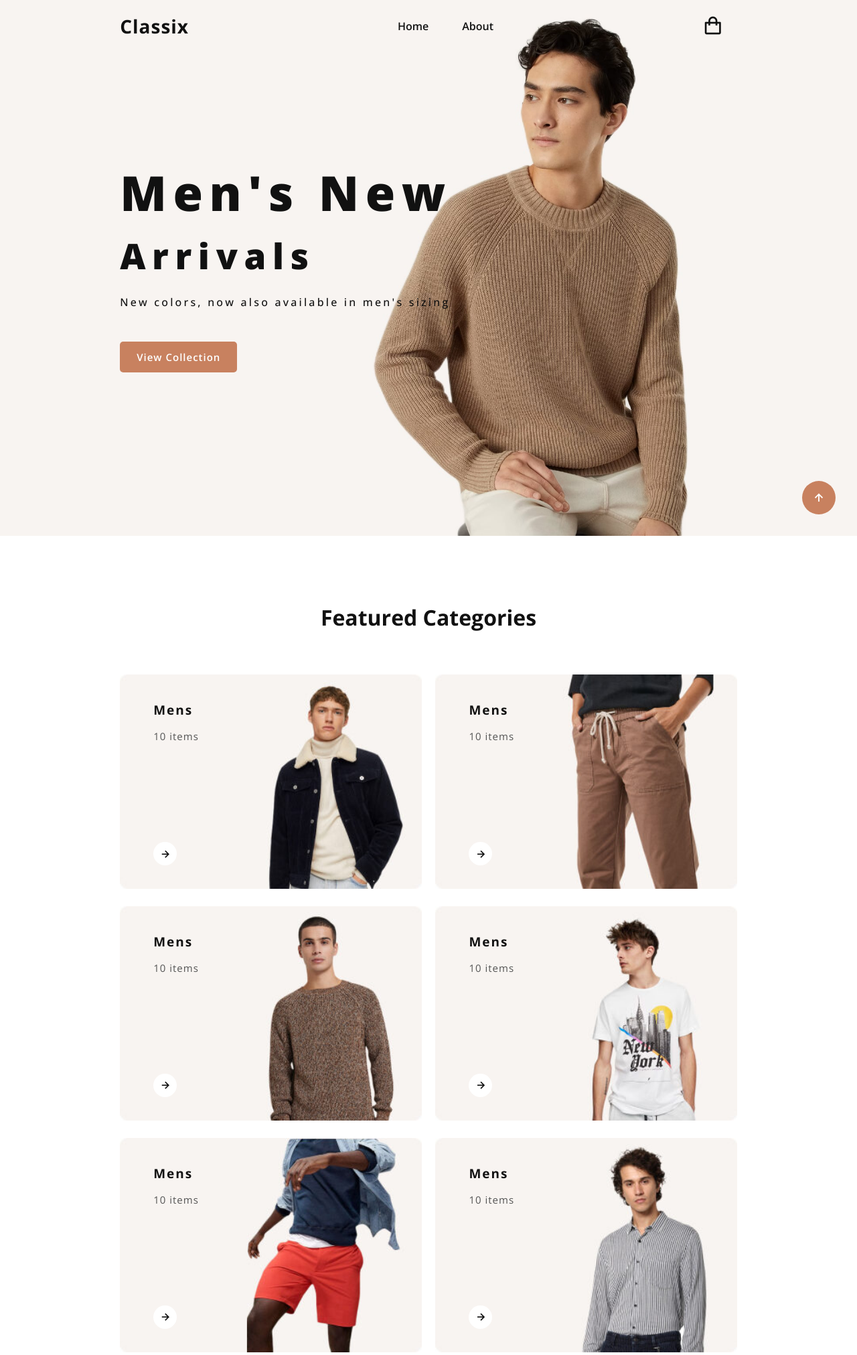
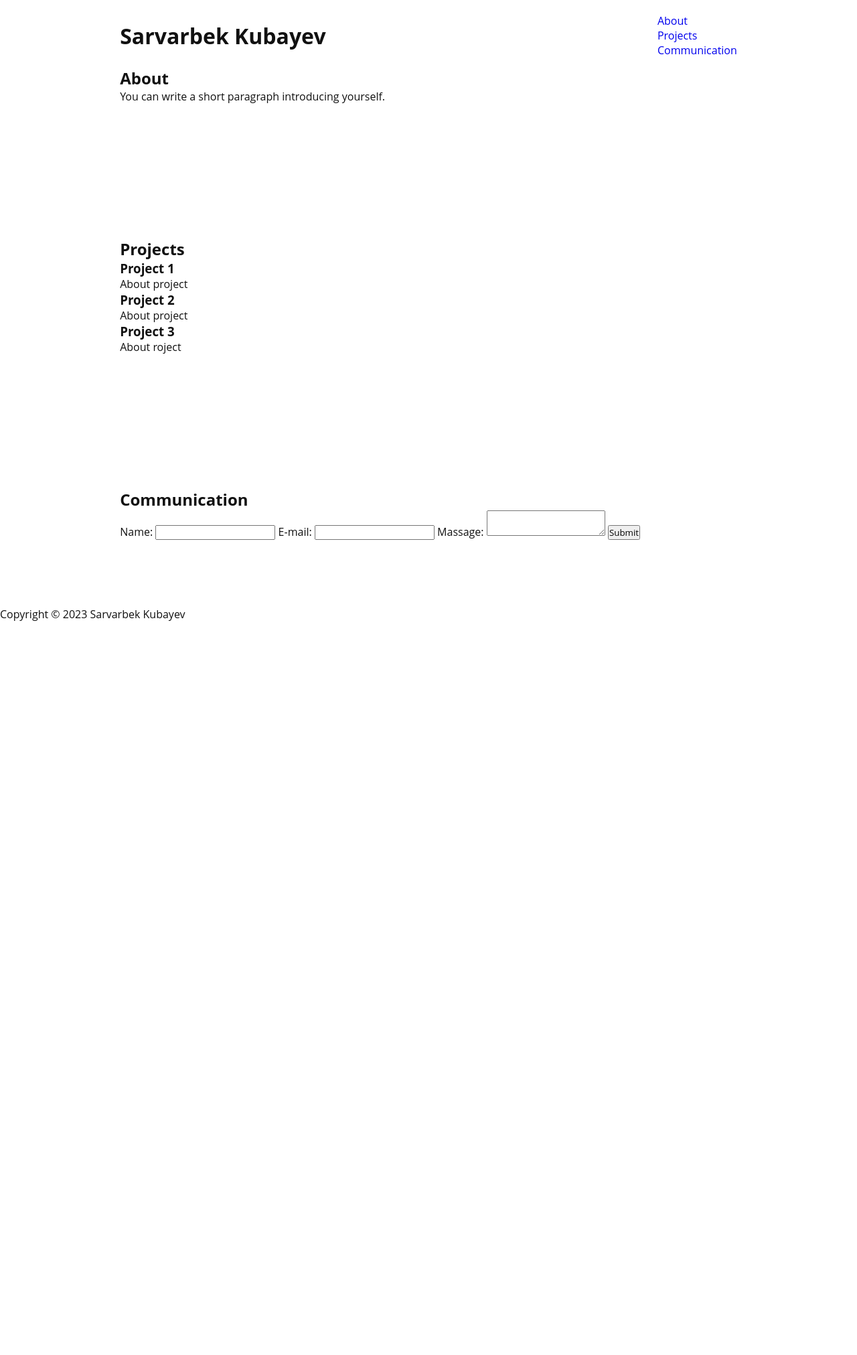
Before and after one commit to KubayevSarvarbek/Django_Template, a Django app: page / in a window 1280 px wide. Shown: the top 2023 px of the page at 67% size. After the commit the page ends 927 px from the top, so only its background shows below. Run offline with Django 4.2, Linux system fonts and the light colour scheme.

Commit message:
Update home.html

```diff
--- a/templates/home.html
+++ b/templates/home.html
@@ -1,255 +1,66 @@
-{% load static %}
 <!DOCTYPE html>
-<html lang="en">
+<html>
 <head>
-    <meta charset="UTF-8">
-    <meta http-equiv="X-UA-Compatible" content="IE=edge">
-    <meta name="viewport" content="width=device-width, initial-scale=1.0">
-    <title>NewApp</title>
-    <link rel="stylesheet" href="{% static 'css/home.css' %}">
-
-    <link rel="stylesheet"
-  href="https://unpkg.com/boxicons@latest/css/boxicons.min.css">
-
-  <link rel="preconnect" href="https://fonts.googleapis.com">
-  <link rel="preconnect" href="https://fonts.gstatic.com" crossorigin>
-  <link href="https://fonts.googleapis.com/css2?family=Open+Sans:wght@300;400;500;600;700;800&display=swap" rel="stylesheet">
+ <title>Portfolio</title>
+ <meta charset="utf-8">
+ <meta name="viewport" content="width=device-width, initial-scale=1.0">
+ <link rel="stylesheet" type="text/css" href="home.css">
 </head>
 <body>
+ <header>
+  <h1>Sarvarbek Kubayev</h1>
+  <nav>
+   <ul>
+    <li><a href="#about">About</a></li>
+    <li><a href="#projects">Projects</a></li>
+    <li><a href="#communication">Communication</a></li>
+   </ul>
+  </nav>
+ </header>
 
-    <header>
-		<a href="#" class="logo">Classix</a>
+ <main>
+  <section id="about">
+   <h2>About</h2>
+   <p>You can write a short paragraph introducing yourself.</p>
+  </section>
 
-		<ul class="navlist">
-			<li><a href="{% url 'home' %}">Home</a></li>
-			<li><a href="{% url 'about' %}">About</a></li>
-		</ul>
+  <section id="projects">
+   <h2>Projects</h2>
+   <ul>
+    <li>
+     <h3>Project 1</h3>
+     <p>About project</p>
+    </li>
+    <li>
+     <h3>Project 2</h3>
+     <p>About project</p>
+    </li>
+    <li>
+     <h3>Project 3</h3>
+     <p>About roject</p>
+    </li>
+   </ul>
+  </section>
 
-		<div class="header-icons">
-			<a href="#"><i class='bx bx-shopping-bag'></i></a>
-			<div class="bx bx-menu" id="menu-icon"></div>
-		</div>
-	</header>
+  <section id="communication">
+   <h2>Communication</h2>
+   <form>
+    <label for="name">Name:</label>
+    <input type="text" id="name" name="name" required>
 
-	<!----home--->
-	<section class="home" id="home">
-		<div class="home-text">
-			<h1>Men's New <br><span>Arrivals</span></h1>
-			<p>New colors, now also available in men's sizing</p>
-			<a href="#" class="btn">View Collection</a>
-		</div>
-	</section>
+    <label for="email">E-mail:</label>
+    <input type="email" id="email" name="email" required>
 
-	<!----featured--->
-	<section class="featured" id="featured">
-		<div class="center-text">
-			<h2>Featured Categories</h2>
-		</div>
+    <label for="massage">Massage:</label>
+    <textarea id="massage" name="massage" required></textarea>
 
-		<div class="featured-content">
-			<div class="row">
-				<img src="{% static 'img/fea1.jpg' %}">
-				<div class="fea-text">
-					<h5>Mens</h5>
-					<p>10 items</p>
-				</div>
-				<div class="arrow">
-					<a href="#"><i class='bx bx-right-arrow-alt' ></i></a>
-				</div>
-			</div>
+    <input type="submit" value="Submit">
+   </form>
+  </section>
+ </main>
 
-			<div class="row">
-				<img src="{% static 'img/fea2.jpg' %}">
-				<div class="fea-text">
-					<h5>Mens</h5>
-					<p>10 items</p>
-				</div>
-				<div class="arrow">
-					<a href="#"><i class='bx bx-right-arrow-alt' ></i></a>
-				</div>
-			</div>
-
-			<div class="row">
-				<img src="{% static 'img/fea3.jpg' %}">
-				<div class="fea-text">
-					<h5>Mens</h5>
-					<p>10 items</p>
-				</div>
-				<div class="arrow">
-					<a href="#"><i class='bx bx-right-arrow-alt' ></i></a>
-				</div>
-			</div>
-
-			<div class="row">
-				<img src="{% static 'img/fea4.jpg' %}">
-				<div class="fea-text">
-					<h5>Mens</h5>
-					<p>10 items</p>
-				</div>
-				<div class="arrow">
-					<a href="#"><i class='bx bx-right-arrow-alt' ></i></a>
-				</div>
-			</div>
-
-			<div class="row">
-				<img src="{% static 'img/fea5.jpg' %}">
-				<div class="fea-text">
-					<h5>Mens</h5>
-					<p>10 items</p>
-				</div>
-				<div class="arrow">
-					<a href="#"><i class='bx bx-right-arrow-alt' ></i></a>
-				</div>
-			</div>
-
-			<div class="row">
-				<img src="{% static 'img/fea6.jpg' %}">
-				<div class="fea-text">
-					<h5>Mens</h5>
-					<p>10 items</p>
-				</div>
-				<div class="arrow">
-					<a href="#"><i class='bx bx-right-arrow-alt' ></i></a>
-				</div>
-			</div>
-
-		</div>
-	</section>
-
-	<!----cta--->
-	<section class="cta">
-		<div class="cta-text">
-			<h6>SUMMER ON SALE</h6>
-			<h4>20% OFF <br> NEW ARRIVAL</h4>
-			<a href="#" class="btn">Shop Now</a>
-		</div>
-	</section>
-
-	<!----new--->
-	<section class="new" id="new">
-		<div class="center-text">
-			<h2>New Arrivals</h2>
-		</div>
-
-		<div class="new-content">
-			<div class="box">
-				<img src="{% static 'img/tren1.jpg' %}">
-				<h5>Lorem Ipsum dizgi</h5>
-				<h6>$188</h6>
-				<div class="sale">
-					<h4>Sale</h4>
-				</div>
-			</div>
-
-			<div class="box">
-				<img src="{% static 'img/tren2.jpg' %}">
-				<h5>Lorem Ipsum dizgi</h5>
-				<h6>$188</h6>
-				<div class="sale">
-					<h4>Sale</h4>
-				</div>
-			</div>
-
-			<div class="box">
-				<img src="{% static 'img/tren3.jpg' %}">
-				<h5>Lorem Ipsum dizgi</h5>
-				<h6>$188</h6>
-				<div class="sale">
-					<h4>Sale</h4>
-				</div>
-			</div>
-
-			<div class="box">
-				<img src="{% static 'img/tren4.jpg' %}">
-				<h5>Lorem Ipsum dizgi</h5>
-				<h6>$188</h6>
-				<div class="sale">
-					<h4>Sale</h4>
-				</div>
-			</div>
-
-		</div>
-	</section>
-
-
-	<!----brand--->
-	<section class="brand">
-		<div class="brand-content">
-			<div class="main">
-				<img src="{% static 'img/brand1.png' %}">
-			</div>
-
-			<div class="main">
-				<img src="{% static 'img/brand2.png' %}">
-			</div>
-
-			<div class="main">
-				<img src="{% static 'img/brand3.png' %}">
-			</div>
-
-			<div class="main">
-				<img src="{% static 'img/brand4.png' %}">
-			</div>
-
-			<div class="main">
-				<img src="{% static 'img/brand5.png' %}">
-			</div>
-
-			<div class="main">
-				<img src="{% static 'img/brand6.png' %}">
-			</div>
-
-		</div>
-	</section>
-
-	<!----contact--->
-	<section class="contact" id="contact">
-		<div class="main-contact">
-			<h3>Classix</h3>
-			<h5>Let's Connect With Us</h5>
-			<div class="icons">
-				<a href="#"><i class='bx bxl-facebook-square' ></i></a>
-				<a href="#"><i class='bx bxl-instagram-alt' ></i></a>
-				<a href="#"><i class='bx bxl-twitter' ></i></a>
-			</div>
-		</div>
-
-		<div class="main-contact">
-			<h3>Explore</h3>
-			<li><a href="#home">Home</a></li>
-			<li><a href="#featured">Featured</a></li>
-			<li><a href="#new">New</a></li>
-			<li><a href="#contact">Contact</a></li>
-		</div>
-
-		<div class="main-contact">
-			<h3>Our Services</h3>
-			<li><a href="#">Pricing</a></li>
-			<li><a href="#">Free Shipping</a></li>
-			<li><a href="#">Gift Cards</a></li>
-		</div>
-
-		<div class="main-contact">
-			<h3>Shopping</h3>
-			<li><a href="#">Clothing Store</a></li>
-			<li><a href="#">Trending Shoes</a></li>
-			<li><a href="#">Accessories</a></li>
-			<li><a href="#">Sale</a></li>
-		</div>
-
-	</section>
-
-	<div class="last-text">
-		<p>Copyright © 2022 All rights reserved | This template is made with  by Tahmid Ahmed</p>
-	</div>
-
-	<!----scroll top--->
-	<a href="#" class="top"><i class='bx bx-up-arrow-alt' ></i></a>
-
-
-	<script src="https://unpkg.com/scrollreveal"></script>
-
-	<!----custom js link--->
-	<script src="{% static 'js/script.js' %}"></script>
+ <footer>
+  <p>Copyright © 2023 Sarvarbek Kubayev</p>
+ </footer>
 </body>
 </html>
```
